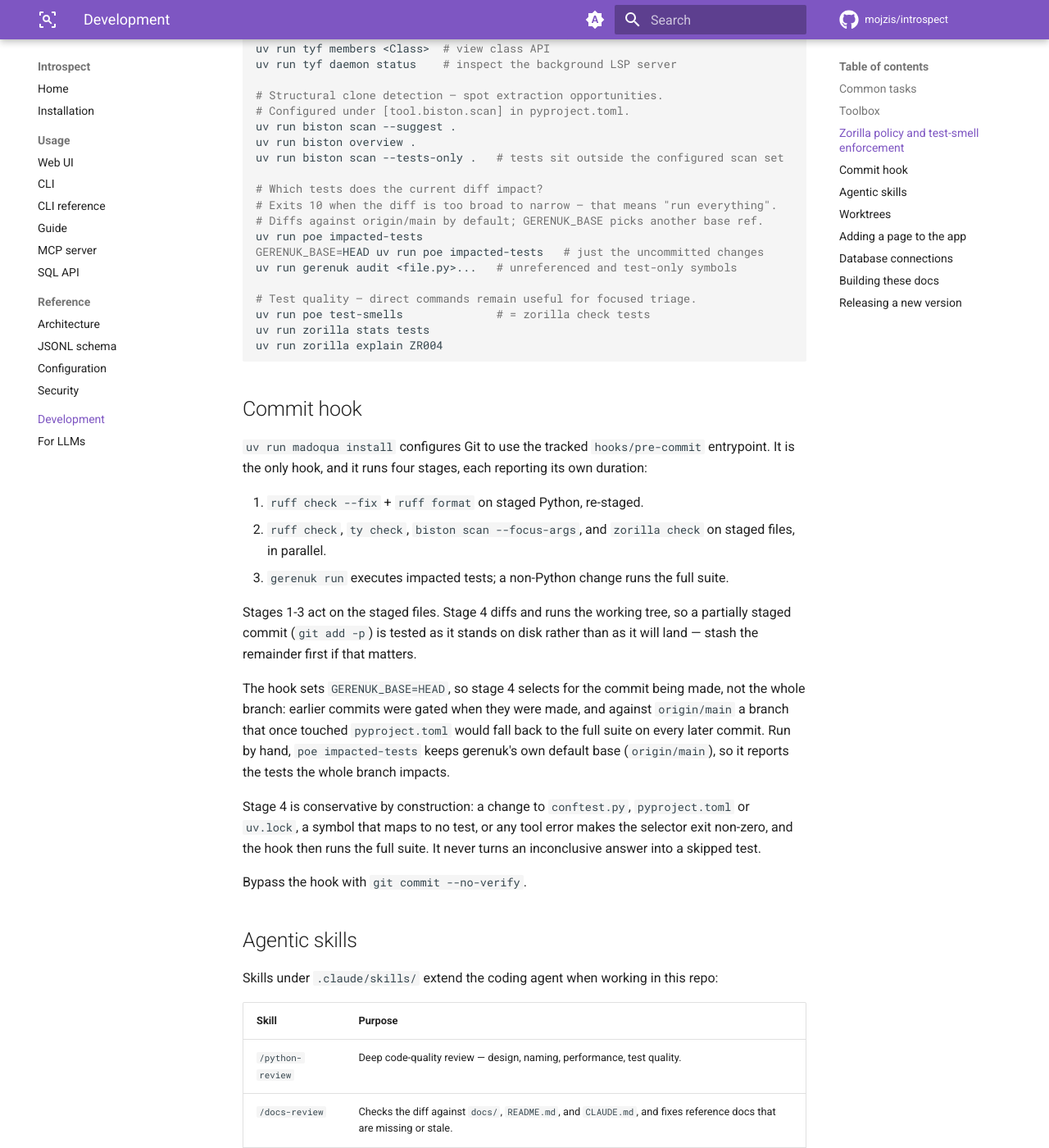
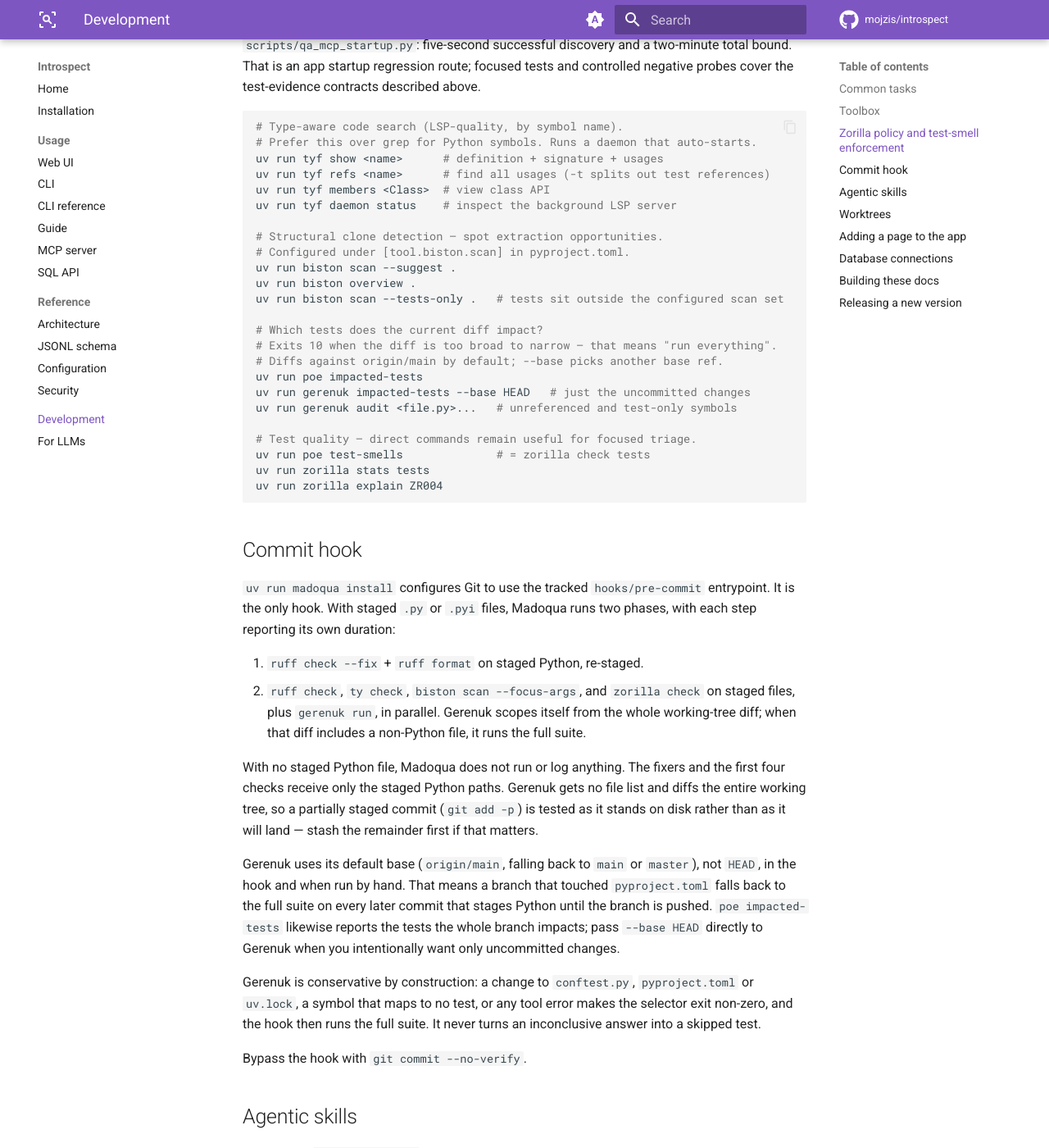
Before and after one commit to mojzis/introspect, an MkDocs documentation site: the page built from docs/development.md, in a window 1280 px wide and 1400 px high, scrolled down 1983 px. Shown: the whole window at 82% size. Built offline with MkDocs 1.6.1 and Material for MkDocs 9.7.7, drawn with Linux system fonts in a browser that asks for light colours; comment, search, counter and statistics services are not loaded; some of the changed text lies outside the part shown.

````diff
--- a/docs/development.md
+++ b/docs/development.md
@@ -35,12 +35,15 @@ Six CLI tools ship as dev dependencies. Each documents itself — run
 | `gerenuk` | in the hook | Which symbols the diff changed; feeds test selection |
 | `biston` | in the hook | Structural clone detection |
 | `zorilla` | in the hook + on demand | pytest test-smell lint |
+| `madoqua` | on every Python commit + on demand | Orchestrates staged-file fixes and parallel checks |
+| `pycoati` | on demand | Periodic suspicion-ranked test-suite audit |
 
 Refresh them all to their latest versions:
 
 ```bash
-uv sync --upgrade-package gerenuk --upgrade-package biston \
-  --upgrade-package zorilla --upgrade-package ty-find
+uv lock --refresh --upgrade-package madoqua --upgrade-package gerenuk \
+  --upgrade-package biston --upgrade-package zorilla \
+  --upgrade-package pycoati --upgrade-package ty-find && uv sync
 ```
 
 ## Zorilla policy and test-smell enforcement
@@ -98,9 +101,9 @@ uv run biston scan --tests-only .   # tests sit outside the configured scan set
 
 # Which tests does the current diff impact?
 # Exits 10 when the diff is too broad to narrow — that means "run everything".
-# Diffs against origin/main by default; GERENUK_BASE picks another base ref.
+# Diffs against origin/main by default; --base picks another base ref.
 uv run poe impacted-tests
-GERENUK_BASE=HEAD uv run poe impacted-tests   # just the uncommitted changes
+uv run gerenuk impacted-tests --base HEAD   # just the uncommitted changes
 uv run gerenuk audit <file.py>...   # unreferenced and test-only symbols
 
 # Test quality — direct commands remain useful for focused triage.
@@ -112,27 +115,29 @@ uv run zorilla explain ZR004
 ## Commit hook
 
 `uv run madoqua install` configures Git to use the tracked `hooks/pre-commit`
-entrypoint. It is the only hook, and it runs four stages, each reporting its
-own duration:
+entrypoint. It is the only hook. With staged `.py` or `.pyi` files, Madoqua
+runs two phases, with each step reporting its own duration:
 
 1. `ruff check --fix` + `ruff format` on staged Python, re-staged.
 2. `ruff check`, `ty check`, `biston scan --focus-args`, and `zorilla check`
-   on staged files, in parallel.
-3. `gerenuk run` executes impacted tests; a non-Python change runs the full
-   suite.
+   on staged files, plus `gerenuk run`, in parallel. Gerenuk scopes itself
+   from the whole working-tree diff; when that diff includes a non-Python
+   file, it runs the full suite.
 
-Stages 1-3 act on the staged files. Stage 4 diffs and runs the working tree,
-so a partially staged commit (`git add -p`) is tested as it stands on disk
-rather than as it will land — stash the remainder first if that matters.
+With no staged Python file, Madoqua does not run or log anything. The fixers
+and the first four checks receive only the staged Python paths. Gerenuk gets no
+file list and diffs the entire working tree, so a partially staged commit
+(`git add -p`) is tested as it stands on disk rather than as it will land —
+stash the remainder first if that matters.
 
-The hook sets `GERENUK_BASE=HEAD`, so stage 4 selects for the commit being
-made, not the whole branch: earlier commits were gated when they were made,
-and against `origin/main` a branch that once touched `pyproject.toml` would
-fall back to the full suite on every later commit. Run by hand,
-`poe impacted-tests` keeps gerenuk's own default base (`origin/main`), so it
-reports the tests the whole branch impacts.
+Gerenuk uses its default base (`origin/main`, falling back to `main` or
+`master`), not `HEAD`, in the hook and when run by hand. That means a branch
+that touched `pyproject.toml` falls back to the full suite on every later
+commit that stages Python until the branch is pushed. `poe impacted-tests`
+likewise reports the tests the whole branch impacts; pass `--base HEAD`
+directly to Gerenuk when you intentionally want only uncommitted changes.
 
-Stage 4 is conservative by construction: a change to `conftest.py`,
+Gerenuk is conservative by construction: a change to `conftest.py`,
 `pyproject.toml` or `uv.lock`, a symbol that maps to no test, or any tool
 error makes the selector exit non-zero, and the hook then runs the full
 suite. It never turns an inconclusive answer into a skipped test.
````
Also changed, not shown: CLAUDE.md (+3 -2 lines), 3 other files.
